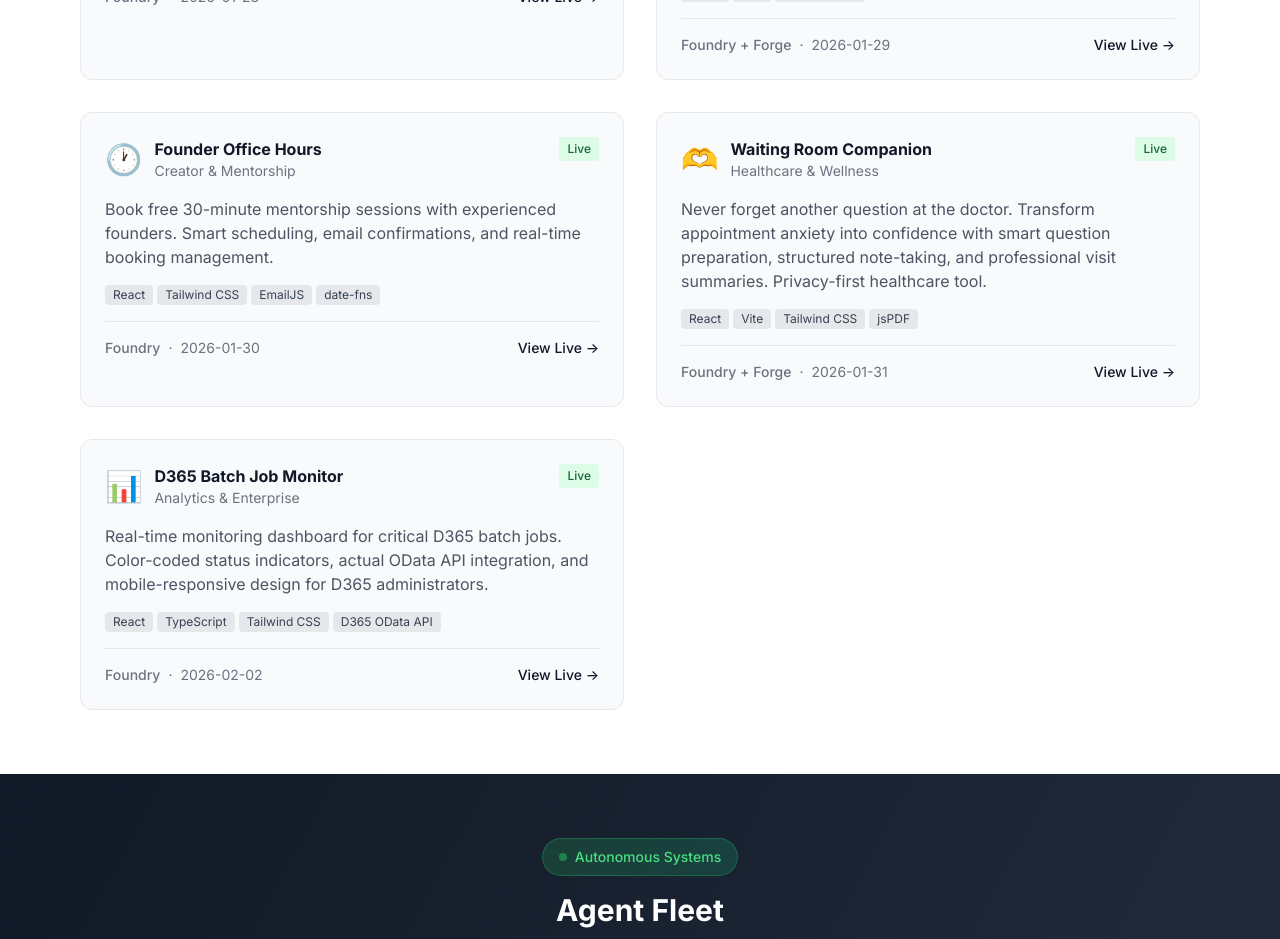
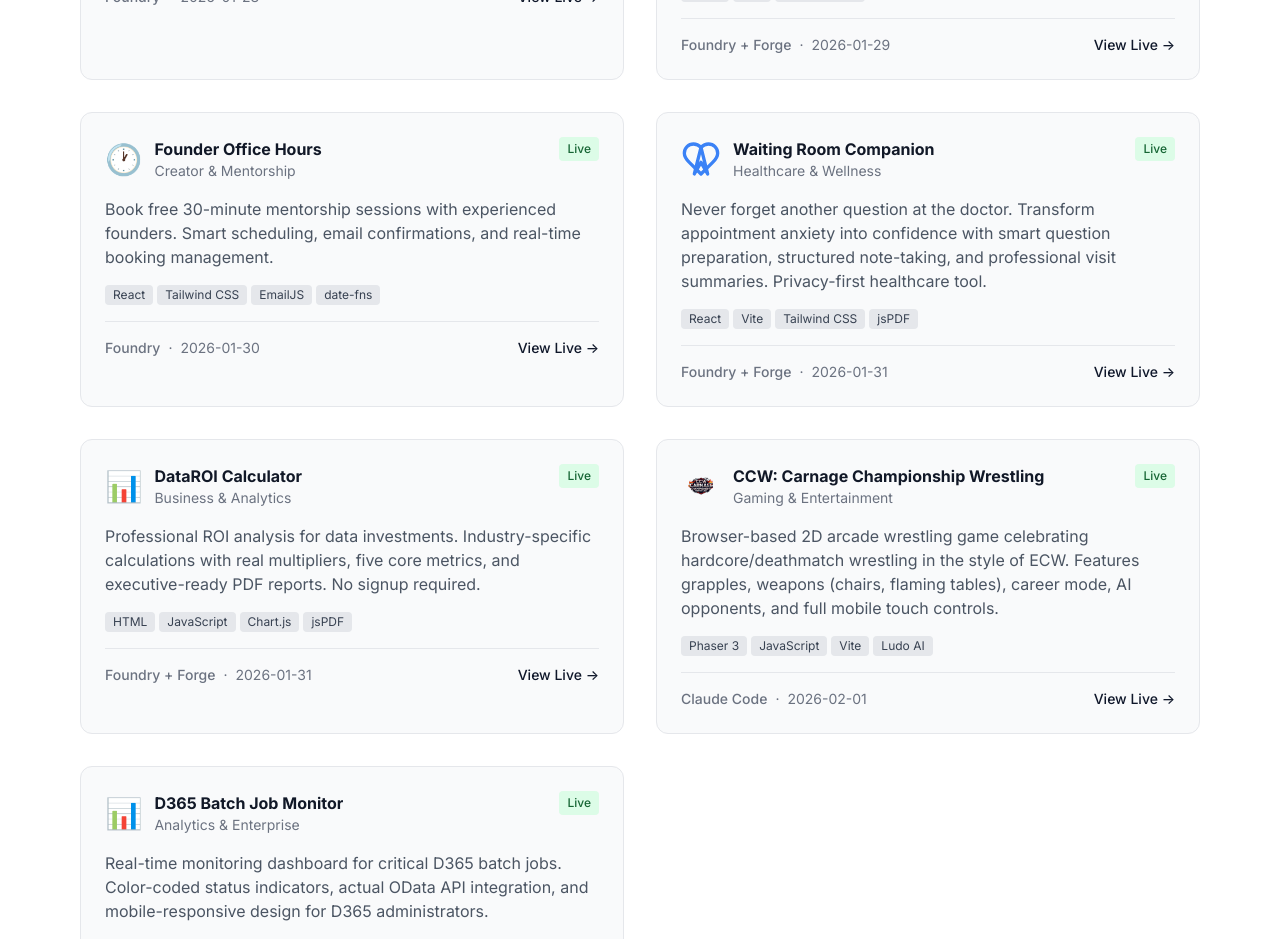
Before and after one commit to YDP-Chris/ydp-portfolio, a React (Vite) app: page / in a window 1280 px wide. Shown: the part 2260-3199 px from the top of the page. Built offline with nearby package versions, Linux system fonts and the light colour scheme; no server answers; the HTML template or start-up script is replaced by a standard one.

Commit message:
Restore previous version + add D365 Batch Job Monitor

```diff
--- a/src/data/projects.js
+++ b/src/data/projects.js
@@ -116,7 +116,31 @@ export const agentBuilds = [
     url: 'https://waiting-room-companion.vercel.app',
     builtBy: 'Foundry + Forge',
     builtOn: '2026-01-31',
-    image: '🫶'
+    image: '/images/waiting-room-icon.svg'
+  },
+  {
+    id: 'data-roi-calculator',
+    title: 'DataROI Calculator',
+    description: 'Professional ROI analysis for data investments. Industry-specific calculations with real multipliers, five core metrics, and executive-ready PDF reports. No signup required.',
+    category: 'Business & Analytics',
+    techStack: ['HTML', 'JavaScript', 'Chart.js', 'jsPDF'],
+    status: 'Live',
+    url: 'https://data-roi-calculator.vercel.app',
+    builtBy: 'Foundry + Forge',
+    builtOn: '2026-01-31',
+    image: '📊'
+  },
+  {
+    id: 'ccw',
+    title: 'CCW: Carnage Championship Wrestling',
+    description: 'Browser-based 2D arcade wrestling game celebrating hardcore/deathmatch wrestling in the style of ECW. Features grapples, weapons (chairs, flaming tables), career mode, AI opponents, and full mobile touch controls.',
+    category: 'Gaming & Entertainment',
+    techStack: ['Phaser 3', 'JavaScript', 'Vite', 'Ludo AI'],
+    status: 'Live',
+    url: 'https://ccwrestling-ydp.vercel.app',
+    builtBy: 'Claude Code',
+    builtOn: '2026-02-01',
+    image: '/images/ccw-logo.webp'
   },
   {
     id: 'd365-batch-monitor',
@@ -265,7 +289,10 @@ export const projectHealth = {
   'route-ref': { monitoredBy: ['devops-monitor'], status: 'healthy' },
   'fret-unlock': { monitoredBy: ['devops-monitor'], status: 'healthy' },
   'fretflow': { monitoredBy: ['devops-monitor'], builtBy: 'foundry', status: 'healthy' },
-  'ydp-portfolio': { monitoredBy: ['devops-monitor'], builtBy: 'foundry', productizedBy: 'forge', status: 'healthy' }
+  'ydp-portfolio': { monitoredBy: ['devops-monitor'], builtBy: 'foundry', productizedBy: 'forge', status: 'healthy' },
+  'data-roi-calculator': { monitoredBy: ['devops-monitor'], builtBy: 'foundry', productizedBy: 'forge', status: 'healthy' },
+  'ccw': { monitoredBy: ['devops-monitor'], builtBy: 'claude-code', status: 'healthy' },
+  'd365-batch-monitor': { monitoredBy: ['devops-monitor'], builtBy: 'foundry', status: 'healthy' }
 };
 
 export const companyInfo = {
```
